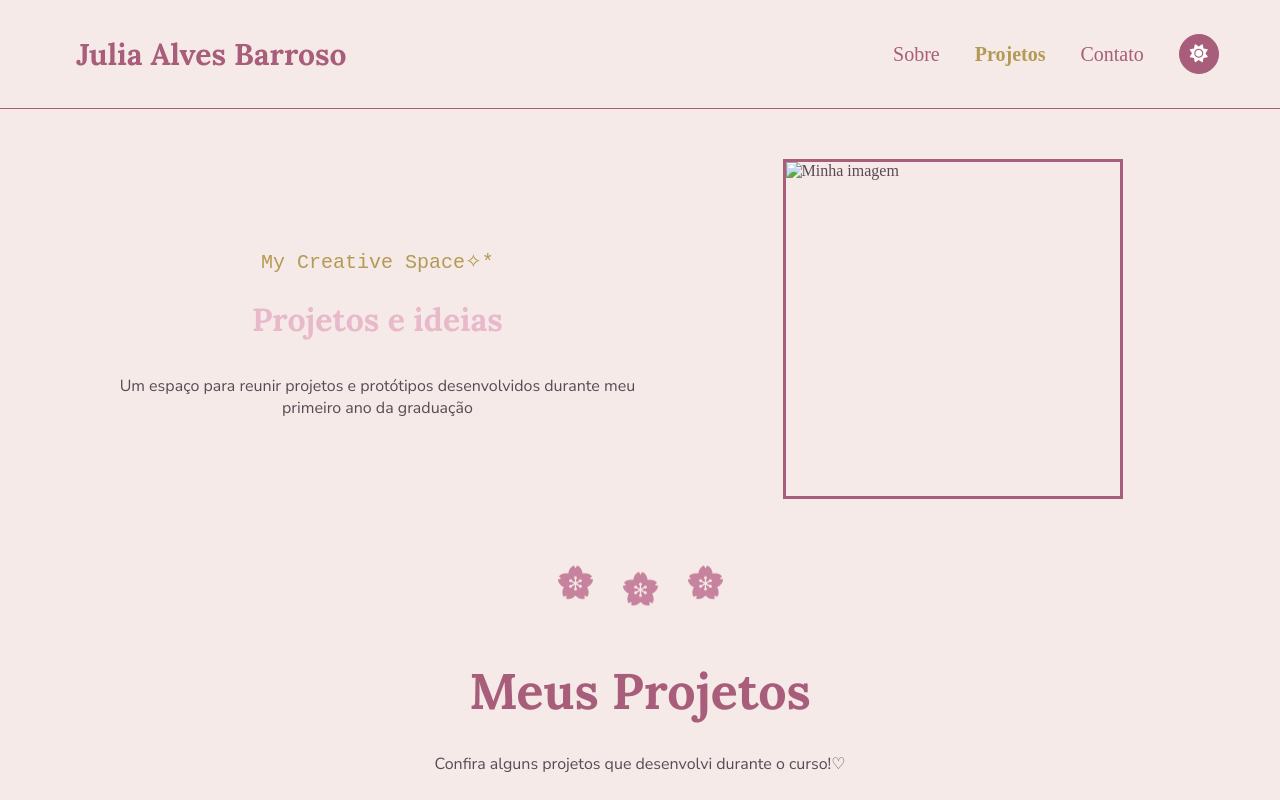
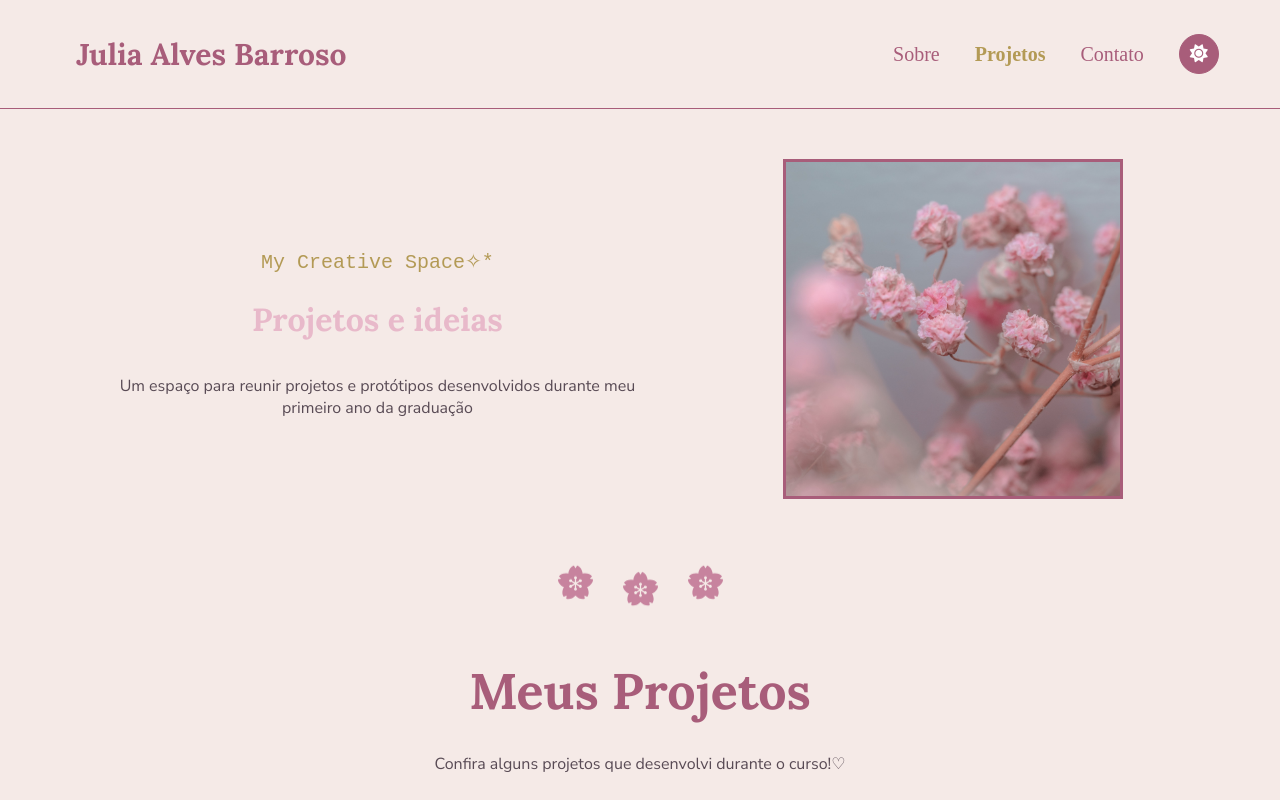
Before and after one commit to alvesjulinha/Trabalho-Final, a plain HTML site: page projetos.html in a window 1280 px wide. Shown: the top 800 px of the page. Drawn offline with Linux system fonts and the light colour scheme; the site is published under a folder, as on GitHub Pages, so addresses that start at the root find nothing.

Commit message:
Fix HTML formatting and structure

```diff
--- a/projetos.html
+++ b/projetos.html
@@ -60,7 +60,7 @@
         </div>
 
         <div class="foto-perfil">
-            <img src="/Imagens/flores-rosas.jpg" alt="Minha imagem">
+            <img src="Imagens/flores-rosas.jpg" alt="Minha imagem">
         </div>
 
     </header>
```
